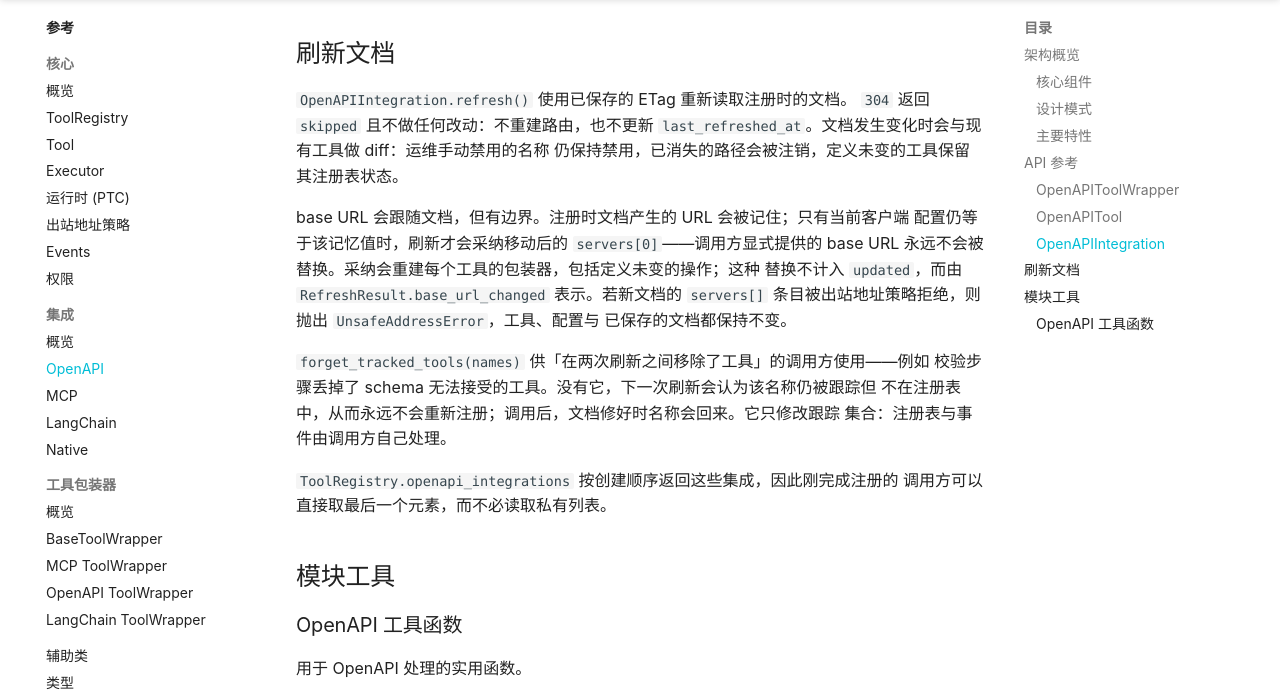
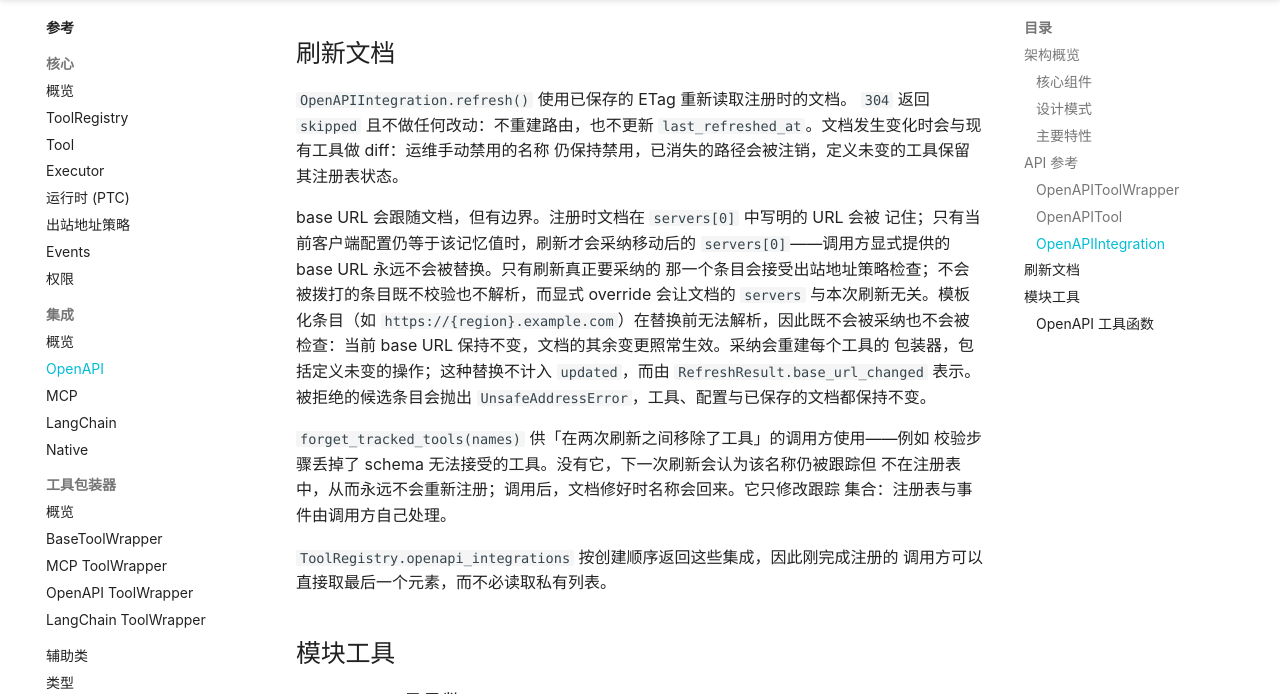
Before and after one commit to Oaklight/ToolRegistry, an MkDocs documentation site: the page built from docs/api/integrations/openapi.md, in a window 1280 px wide and 900 px high, scrolled down 1998 px, cut to the strip 53-747 px from the top of the window. Built offline with MkDocs 1.6.1 and Material for MkDocs 9.7.7, drawn with Linux system fonts in a browser that asks for light colours; some web fonts are replaced; comment, search, counter and statistics services are not loaded.

Commit message:
docs(openapi): 记录收窄后的刷新校验（#460）

```diff
--- a/docs/api/integrations/openapi.md
+++ b/docs/api/integrations/openapi.md
@@ -81,12 +81,16 @@ OpenAPI 集成旨在基于 OpenAPI 规范自动发现和注册 REST API 端点
 `last_refreshed_at`。文档发生变化时会与现有工具做 diff：运维手动禁用的名称
 仍保持禁用，已消失的路径会被注销，定义未变的工具保留其注册表状态。
 
-base URL 会跟随文档，但有边界。注册时文档产生的 URL 会被记住；只有当前客户端
-配置仍等于该记忆值时，刷新才会采纳移动后的 `servers[0]`——调用方显式提供的
-base URL 永远不会被替换。采纳会重建每个工具的包装器，包括定义未变的操作；这种
-替换不计入 `updated`，而由 `RefreshResult.base_url_changed` 表示。若新文档的
-`servers[]` 条目被出站地址策略拒绝，则抛出 `UnsafeAddressError`，工具、配置与
-已保存的文档都保持不变。
+base URL 会跟随文档，但有边界。注册时文档在 `servers[0]` 中写明的 URL 会被
+记住；只有当前客户端配置仍等于该记忆值时，刷新才会采纳移动后的
+`servers[0]`——调用方显式提供的 base URL 永远不会被替换。只有刷新真正要采纳的
+那一个条目会接受出站地址策略检查；不会被拨打的条目既不校验也不解析，而显式
+override 会让文档的 `servers` 与本次刷新无关。模板化条目（如
+`https://{region}.example.com`）在替换前无法解析，因此既不会被采纳也不会被
+检查：当前 base URL 保持不变，文档的其余变更照常生效。采纳会重建每个工具的
+包装器，包括定义未变的操作；这种替换不计入 `updated`，而由
+`RefreshResult.base_url_changed` 表示。被拒绝的候选条目会抛出
+`UnsafeAddressError`，工具、配置与已保存的文档都保持不变。
 
 `forget_tracked_tools(names)` 供「在两次刷新之间移除了工具」的调用方使用——例如
 校验步骤丢掉了 schema 无法接受的工具。没有它，下一次刷新会认为该名称仍被跟踪但
```
Also changed, not shown: docs/changelog.md (+4 -0 lines).
